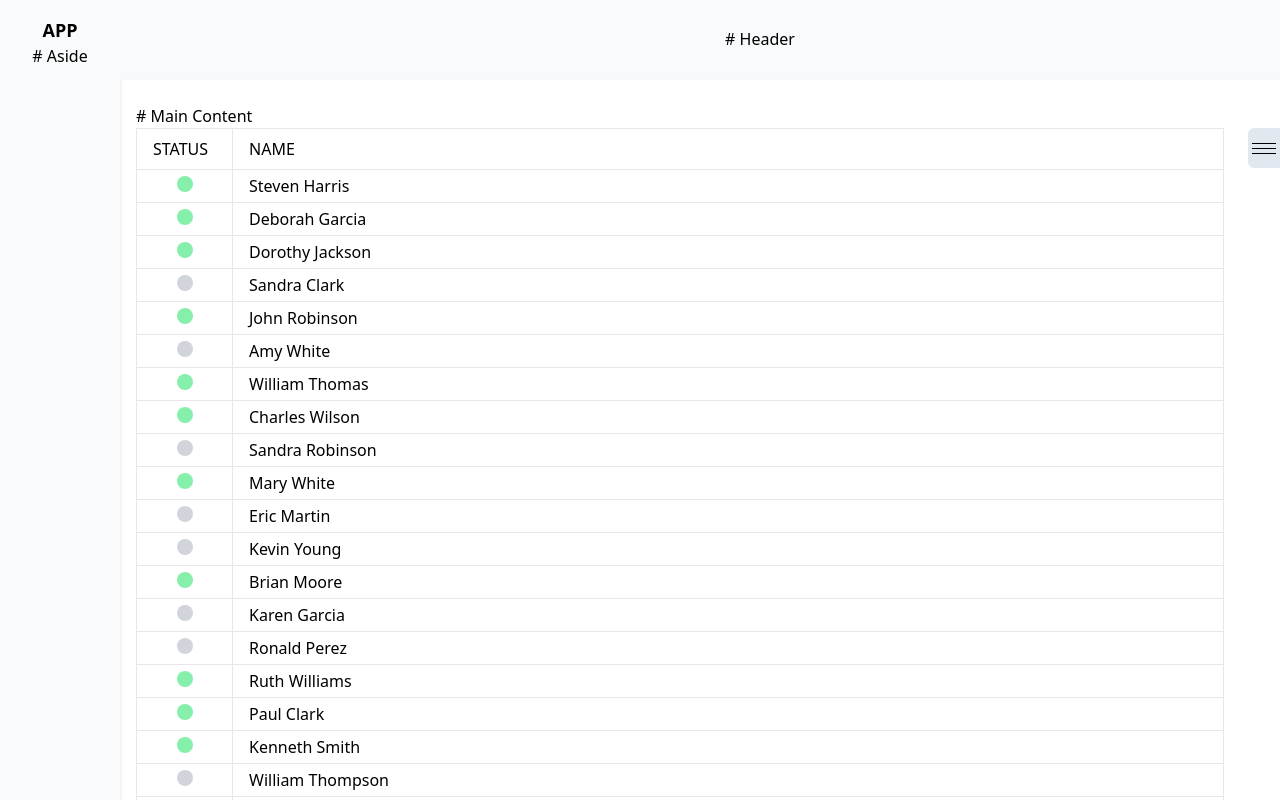
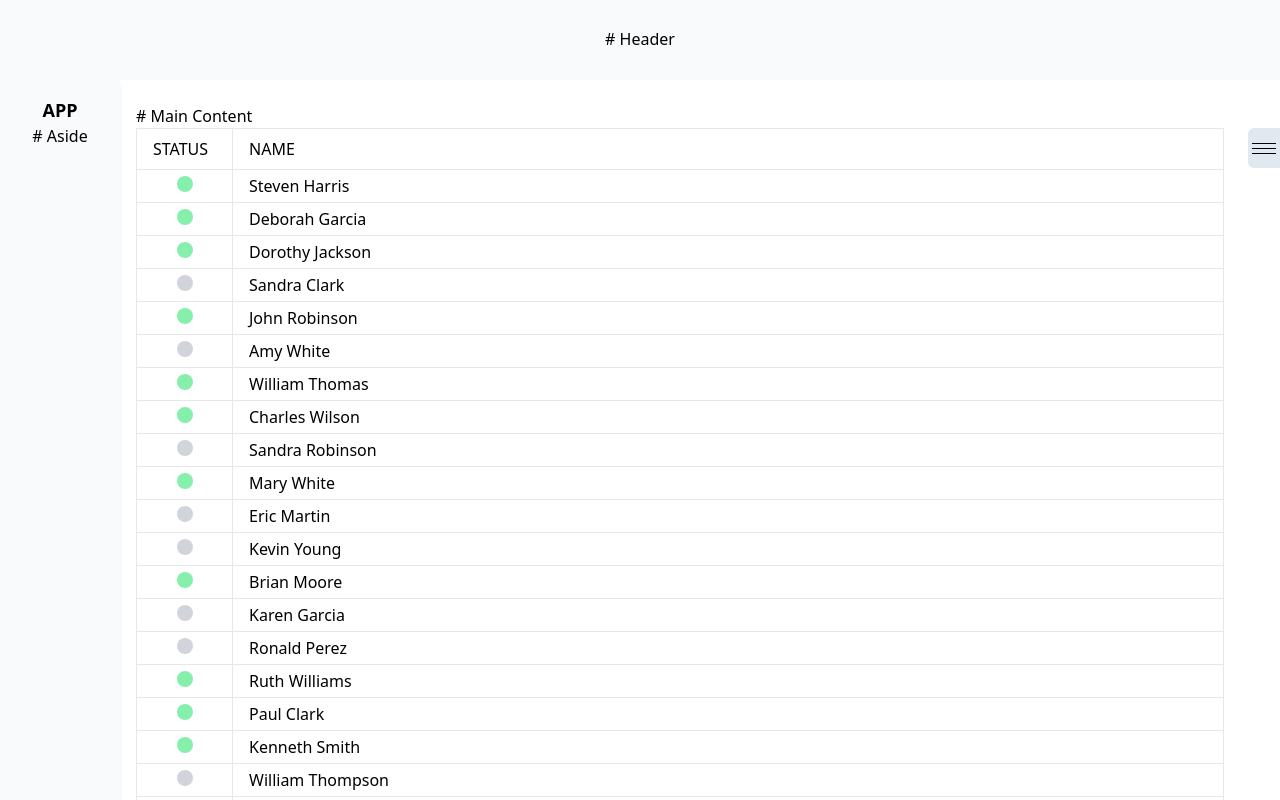
Before and after one commit to williamafil/amastek-prep, a React (Create React App) app: page / in a window 1280 px wide. Shown: the top 800 px of the page. Built offline with nearby package versions, Linux system fonts and the light colour scheme; the HTML template or start-up script is replaced by a standard one.

Commit message:
Fixed aside component

```diff
--- a/src/App.tsx
+++ b/src/App.tsx
@@ -15,7 +15,7 @@ class App extends React.Component {
         </aside>
         <main className="flex-1">
           <Header />
-          <div className="mt-[80px]">
+          <div className="ml-[120px] mt-[80px]">
             <MainContent mockData={mockData} />
           </div>
         </main>
--- a/src/components/Aside.tsx
+++ b/src/components/Aside.tsx
@@ -2,7 +2,7 @@ import React from "react";
 
 const Aside = () => {
   return (
-    <div className="h-full w-[120px] bg-gray-50 shadow-md text-center ">
+    <div className="fixed top-20 h-full w-[120px] bg-gray-50 shadow-md text-center ">
       <h1 className="pt-4 font-bold text-lg">APP</h1>
       <h2># Aside</h2>
     </div>
```
